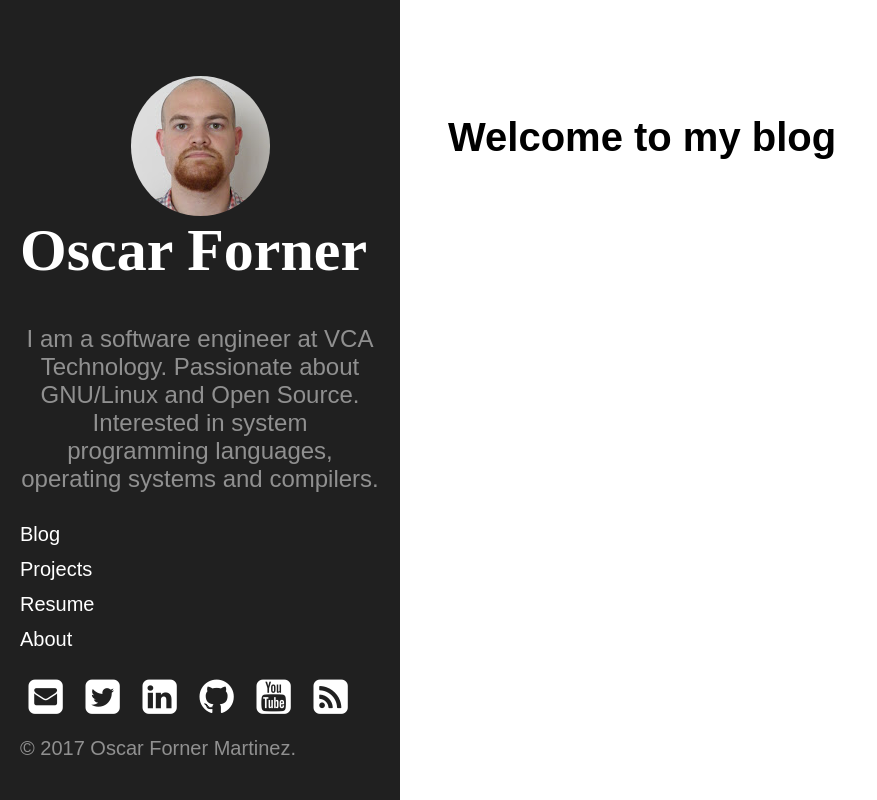
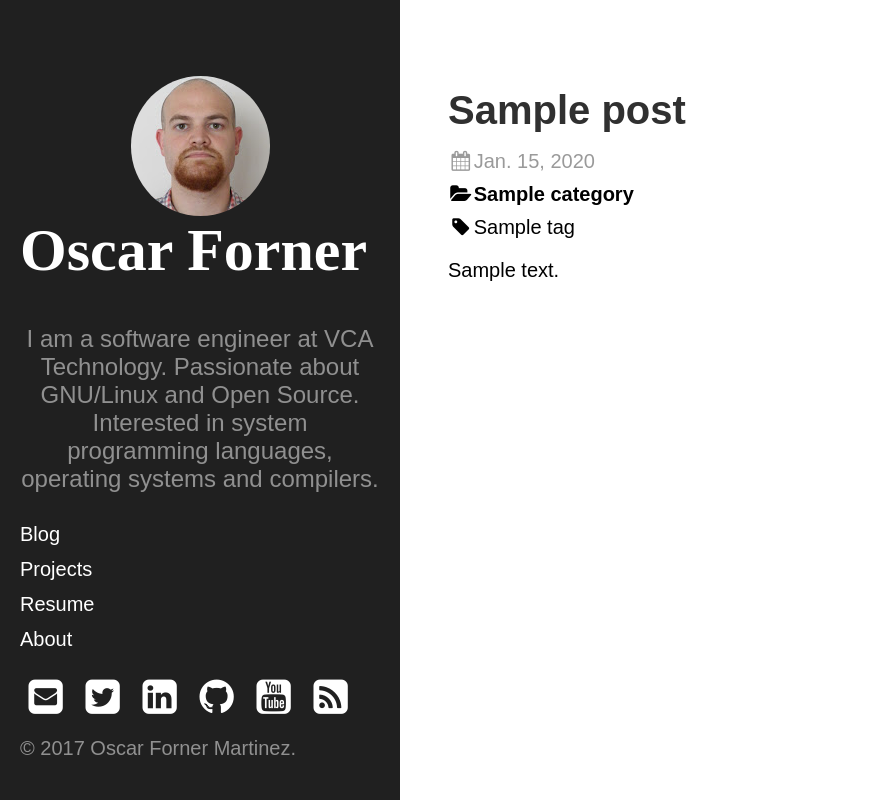
Before and after one commit to maitesin/website, a Django app: page / in a window 1280 px wide. Shown: the whole page, without its empty margins (0-877 px from the left). Run offline with Django 3.2, Linux system fonts and the light colour scheme; tables that the repository leaves empty hold one stand-in row (values such as "Sample post"); some libraries are stand-ins or nearby versions.

Commit message:
Create first view. It's the list of the posts.
Remember to create unit test for the get_tags method of the Post model

```diff
--- a/post/models.py
+++ b/post/models.py
@@ -76,6 +76,11 @@ class Post(models.Model):
         time = self.pub_date
         return reverse('Post', args=["%04d" % time.year, "%02d" % time.month, "%02d" % time.day, self.get_title()])
 
+    # TODO: Create unit test for this method
+    def get_tags(self):
+        post_tag = PostTag.objects.filter(post=self)
+        return [elem.tag for elem in post_tag]
+
 class PostTag(models.Model):
     class Meta:
         unique_together = ('post', 'tag')
--- a/post/static/css/fornerio.css
+++ b/post/static/css/fornerio.css
@@ -125,3 +125,50 @@ a.sidebar-contact-item {
     margin-right: 4rem;
   }
 }
+
+/*
+ * Posts and pages
+ *
+ * Each post is wrapped in `.post` and is used on default and post layouts. Each
+ * page is wrapped in `.page` and is only used on the page layout.
+ */
+
+.page,
+.post {
+  margin-bottom: 4em;
+}
+
+/* Blog post or page title */
+.page-title,
+.post-title,
+.post-title a {
+  color: #303030;
+  text-decoration: none;
+}
+.page-title,
+.post-title {
+  margin-top: 0;
+}
+.page-title:hover,
+.post-title:hover,
+.post-title a:hover {
+  text-decoration: underline;
+}
+
+/* Meta data line below post title */
+.post-date {
+  display: block;
+  margin-top: -.5rem;
+  margin-bottom: .5rem;
+  color: #9a9a9a;
+}
+
+.post-category {
+  display: block;
+  font-weight: bold;
+  margin-bottom: .5rem;
+}
+
+.post-content {
+  margin-top: 1rem;
+}
--- a/post/templates/blog.html
+++ b/post/templates/blog.html
@@ -1,5 +1,22 @@
 {% extends 'layout.html' %}
 
 {% block main %}
-  <h1>Welcome to my blog</h1>
+  <div class="posts">
+    {% for article in object_list %}
+      <div class="post">
+        <h1 class="post-title"><a href="{{ article.get_url }}">{{ article.title }}</a></h1>
+        <span class="post-date"><i class="fa fa-fw fa-calendar fa-1x"></i>{{ article.pub_date|date }}</span>
+        <span class="post-category"><i class="fa fa-fw fa-folder-open fa-1x"></i>{{ article.category }}</span>
+        {% for tag in article.get_tags %}
+          <span class="post-tag"><i class="fa fa-fw fa-tag fa-1x"></i>{{ tag }}</span>
+        {% endfor %}
+        <div class="post-content">
+          {{ article.content }}
+        </div>
+      </div>
+    {% empty %}
+      <h1>No articles yet.</h1>
+    {% endfor %}
+  </div>
+
 {% endblock %}
--- a/post/urls.py
+++ b/post/urls.py
@@ -3,7 +3,7 @@ from django.conf.urls import url
 from . import views
 
 urlpatterns = [
-    url(r'^$', views.index, name="Index"),
+    url(r'^$', views.PostListView.as_view(), name="Blog"),
     url(r'^(?P<year>[0-9]{4})$', views.year, name="Year"),
     url(r'^(?P<year>[0-9]{4})/$', views.year, name="YearSlash"),
     url(r'^(?P<year>[0-9]{4})/(?P<month>[0-9]{2})$', views.month, name="Month"),
--- a/post/views.py
+++ b/post/views.py
@@ -1,11 +1,14 @@
 from django.shortcuts import render
 from django.http import HttpResponse
+from django.views.generic.list import ListView
 
 from .models import Tag, Post, Category, PostTag
 
-def index(request):
-    context = {}
-    return render(request, 'blog.html', context)
+class PostListView(ListView):
+    model = Post
+
+    def get_template_names(self):
+        return ['blog.html']
 
 def year(request, year):
     context = {}
```
